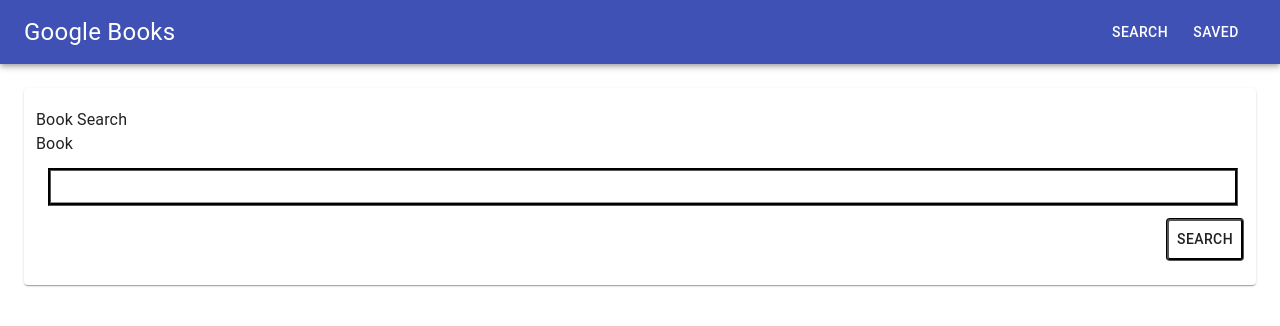
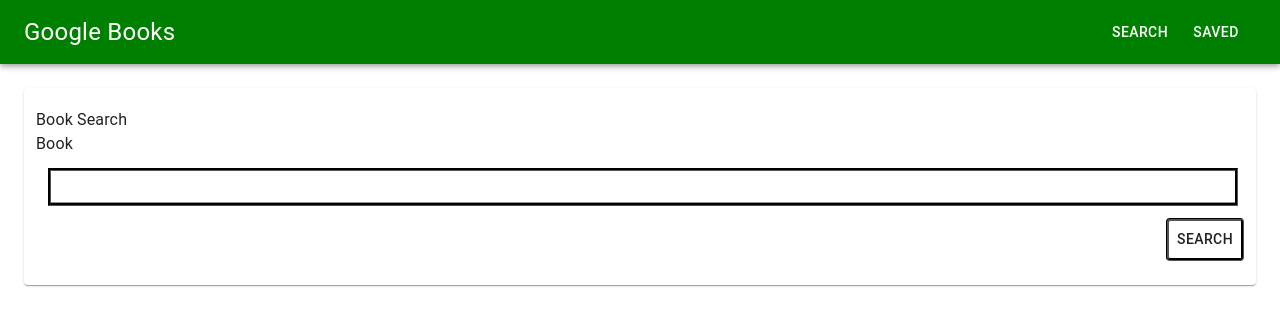
Before and after one commit to chadalac27/google-book, a React (Create React App) app in the folder client/: page /search in a window 1280 px wide. Shown: the top 326 px of the page. Built offline with nearby package versions, Linux system fonts and the light colour scheme.

Commit message:
major commit js. files updated

```diff
--- a/client/src/components/Book.js
+++ b/client/src/components/Book.js
@@ -38,7 +38,7 @@
             <Grid item lg={2} sm={4} md={3} xs={12}>
               <ButtonBase>
                 <img
-                  style={{ maxWidth: "200px" }}
+                  style={{ paddingLeft: "15px" , maxWidth: "200px" }}
                   alt={props.alt}
                   src={props.src}
                 />
--- a/client/src/components/Navigation.js
+++ b/client/src/components/Navigation.js
@@ -21,8 +21,8 @@
     const classes = useStyles();
     return(
         <div className={classes.root}>
-            <AppBar position="static">
-            <Toolbar>
+            <AppBar style={{ backgroundColor: "green"}} position="static">
+            <Toolbar style={{ color: "white"}}>
                 <Typography className={classes.title}>Google Books</Typography>
                 <Typography>
                     <Button className={classes.menuButton} href="/search">Search</Button>
```
Also changed, not shown: client/src/App.css (line endings or trailing spaces).
